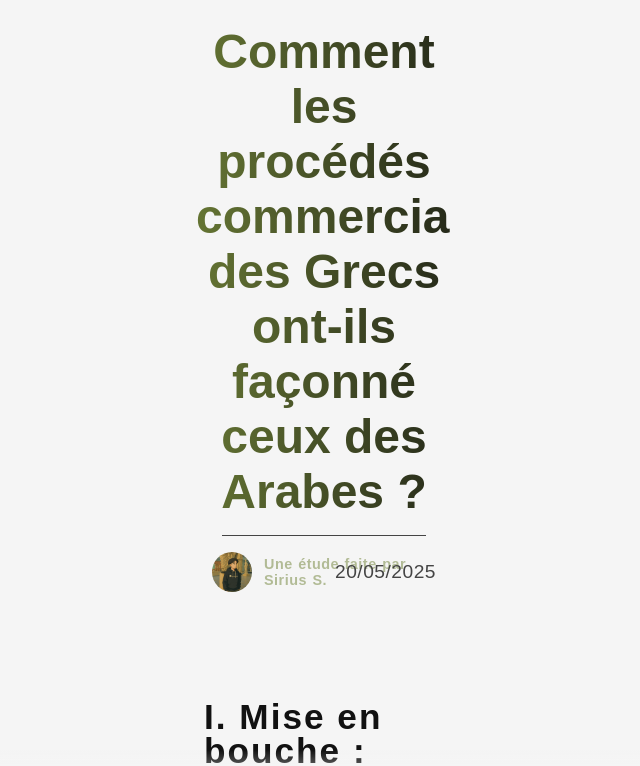
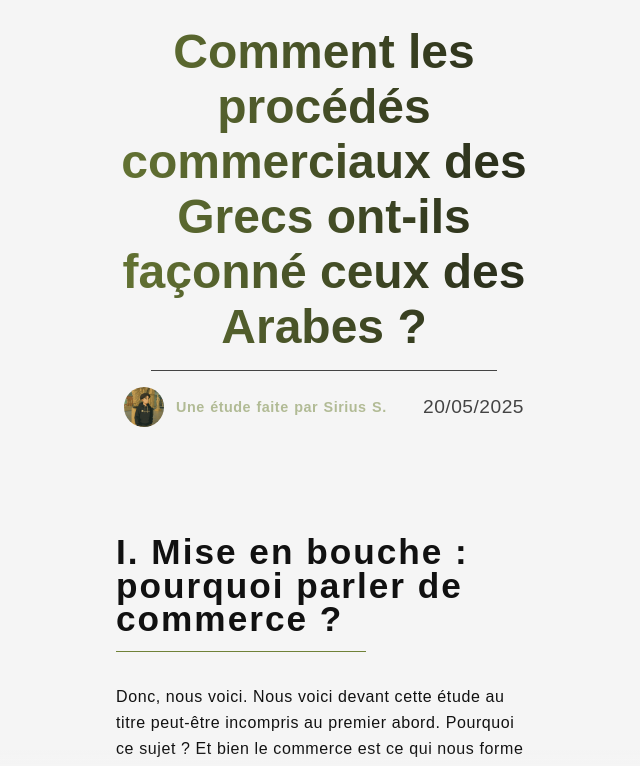
Before and after one commit to CallusCEO/mare_nostrum, a Next.js app: page / in a window 1280 px wide. Shown: the top 766 px of the page, without its empty margins (316-956 px from the left). Built offline with nearby package versions, Linux system fonts and the light colour scheme; a web font is replaced by a local one.

Commit message:
Changing padding

```diff
--- a/styles/page.module.css
+++ b/styles/page.module.css
@@ -1,7 +1,7 @@
 .page {
 	background-color: var(--primary);
 	min-height: 200vh;
-	padding: 0 clamp(8px, 40vw, 524px);
+	padding: 0 clamp(8px, 40vw, 424px);
 }
 
 .textContainer {
```
